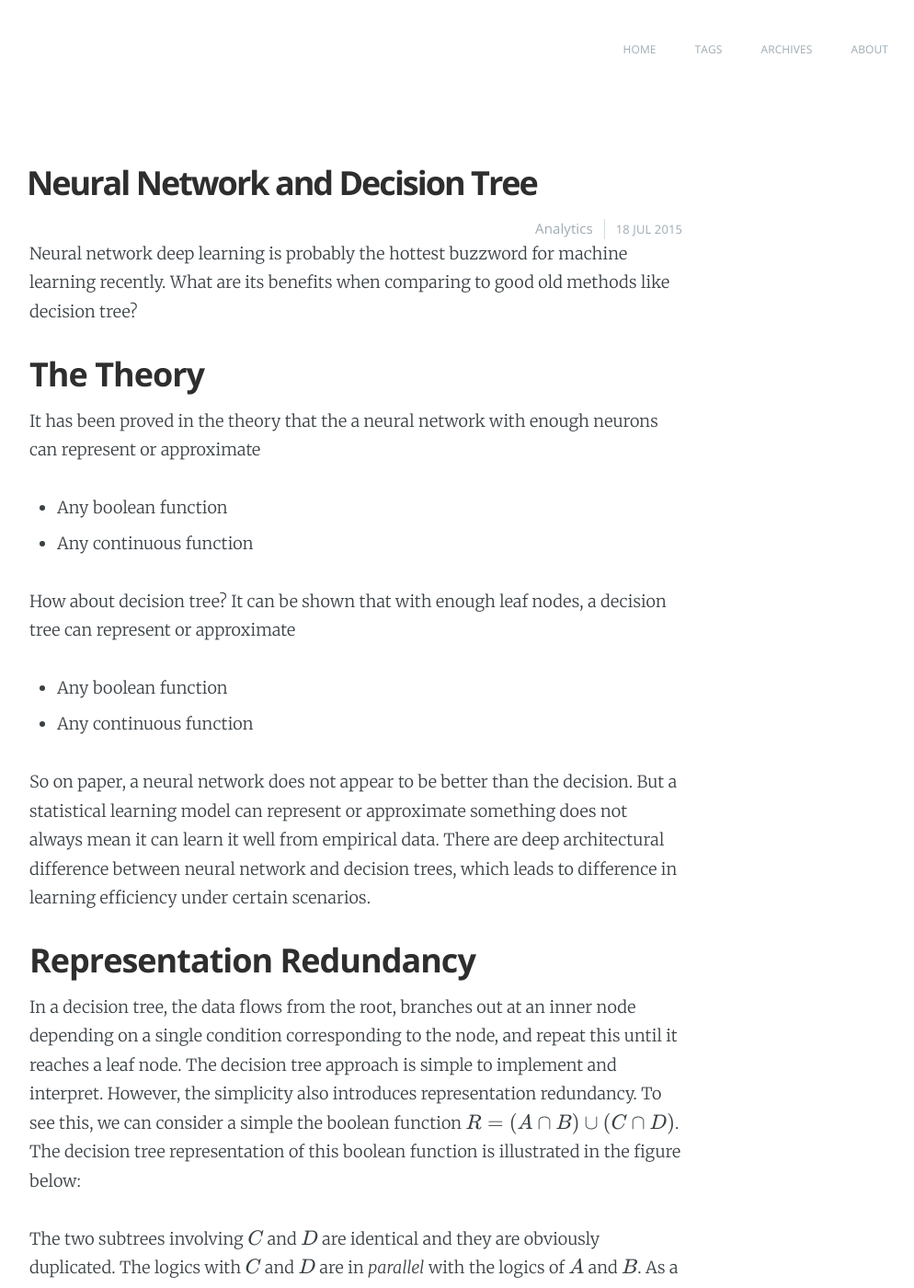
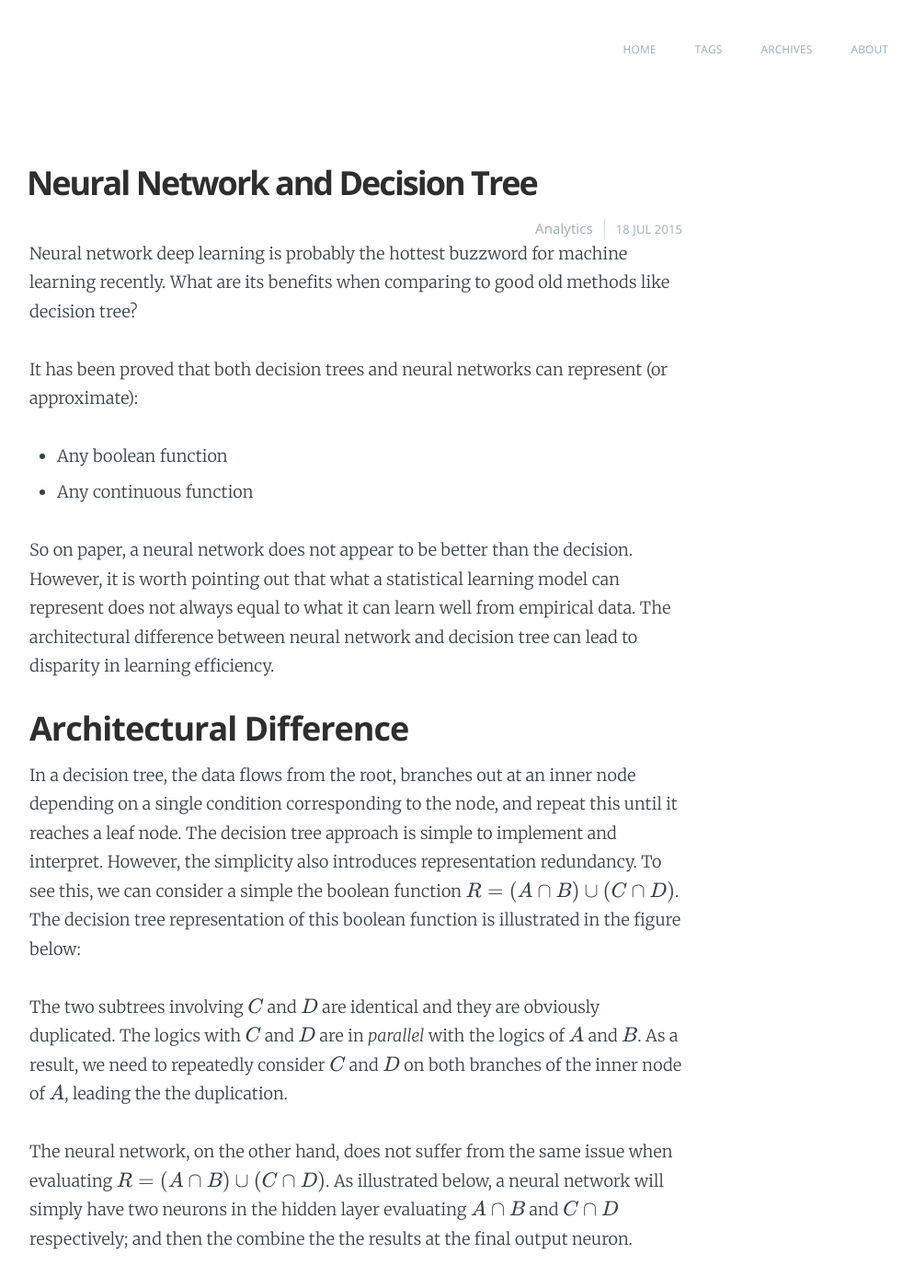
Before and after one commit to rotationsymmetry/rotationsymmetry.github.io, a Jekyll site: the page built from _posts/2015-07-18-neural-network-decision-tree.md, in a window 1280 px wide and 1400 px high. Shown: the whole window at 92% size, without its empty margins (253-1247 px from the left). Built offline with Jekyll 4.4.1, drawn with Linux system fonts in a browser that asks for light colours; Markdown is read by kramdown in place of the engine named in the settings; formulas are drawn with MathJax 3; comment, search, counter and statistics services are not loaded; some of the changed text lies outside the part shown.

Commit message:
Update 2015-07-18-neural-network-decision-tree.md

```diff
--- a/_posts/2015-07-18-neural-network-decision-tree.md
+++ b/_posts/2015-07-18-neural-network-decision-tree.md
@@ -6,21 +6,14 @@ Neural network deep learning is probably the hottest buzzword for machine learni
 
 <!-- more -->
 
-
-## The Theory
-It has been proved in the theory that the a neural network with enough neurons can represent or approximate
+It has been proved that both decision trees and neural networks can represent (or approximate):
 
 * Any boolean function
 * Any continuous function
 
-How about decision tree? It can be shown that with enough leaf nodes, a decision tree can represent or approximate
+So on paper, a neural network does not appear to be better than the decision. However, it is worth pointing out that what a statistical learning model can represent does not always equal to what it can learn well from empirical data. The architectural difference between neural network and decision tree can lead to disparity in learning efficiency.
 
-* Any boolean function
-* Any continuous function
-
-So on paper, a neural network does not appear to be better than the decision. But a statistical learning model can represent or approximate something does not always mean it can learn it well from empirical data. There are deep architectural difference between neural network and decision trees, which leads to difference in learning efficiency under certain scenarios.
-
-## Representation Redundancy
+## Architectural Difference
 In a decision tree, the data flows from the root,  branches out at an inner node depending on a single condition corresponding to the node, and repeat this until it reaches a  leaf node. The decision tree approach is simple to implement and interpret. However, the simplicity also introduces representation redundancy. To see this, we can consider a simple the boolean function \\(R=(A \cap B) \cup (C \cap D)\\). The decision tree representation of this boolean function is illustrated in the figure below:
 
 The two subtrees involving \\(C\\) and \\(D\\) are identical and they are obviously duplicated. The logics with \\(C\\) and \\(D\\) are in *parallel* with the logics of \\(A\\) and \\(B\\). As a result, we need to repeatedly consider \\(C\\) and \\(D\\) on both branches of the inner node of \\(A\\), leading the the duplication.
@@ -44,7 +37,7 @@ The following table summarizes the prediction errors under various scenarios.
 
 The neural network is leading the decision tree by a healthy margin in all of the simulation scenarios. Why? The LED signal detection problem is set up to have many parallel logics: The consecutive \\(q\\) "on" LED's can be placed at any location along the line. So the decision tree will contains many identical subtrees and those deep at the bottom will have very little data to learn from.
 
-## Beyond LED Signal Detection
+## When to Use What
+At this point, you might be tempted to ditch decision trees for good. Not so fast! Instead, I would probably advocate this strategy: try decision tree first; unless it is has been well established that neural network is better fit for your learning problem.
 
-
-## When to Use What
+In my experience, not every learning problem features complex parallel logics. So the prediction accuracy of decision trees could be very good already. In addition, decision trees are much much quicker to train. For the simulation in the LED signal detection problem, it takes no more than 1 second to complete a set of training data with decision trees but several minutes with neural networks. The advantage of decision tree can only be more obvious when we scale up the size of the data. Computational speed is really critical for the initial exploration of data. It allows the data scientist much more time to experiment with various formulations of the learning problem, which could bring in more significant insight of the data than a few percentage point decrease in prediction error.
```
